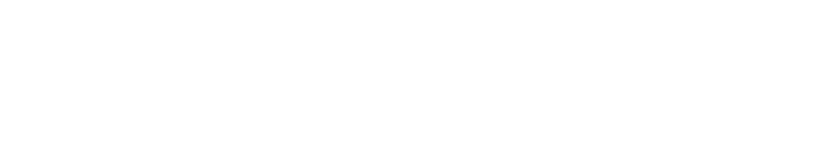
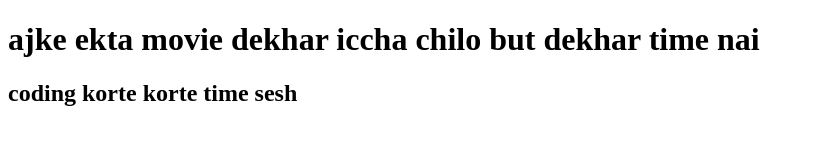
Before and after one commit to MehediHasanKhan7/my-first-repo, a plain HTML site: page index.html in a window 1280 px wide. Shown: the whole page, without its empty margins (0-814 px from the left). Drawn offline with Linux system fonts and the light colour scheme.

Commit message:
added header

```diff
--- a/index.html
+++ b/index.html
@@ -8,6 +8,8 @@
     </title>
 </head>
 <body>
+    <h1>ajke ekta movie dekhar iccha chilo but dekhar time nai</h1>
+    <h2>coding korte korte time sesh</h2>
 
 </body>
 </html>
```
